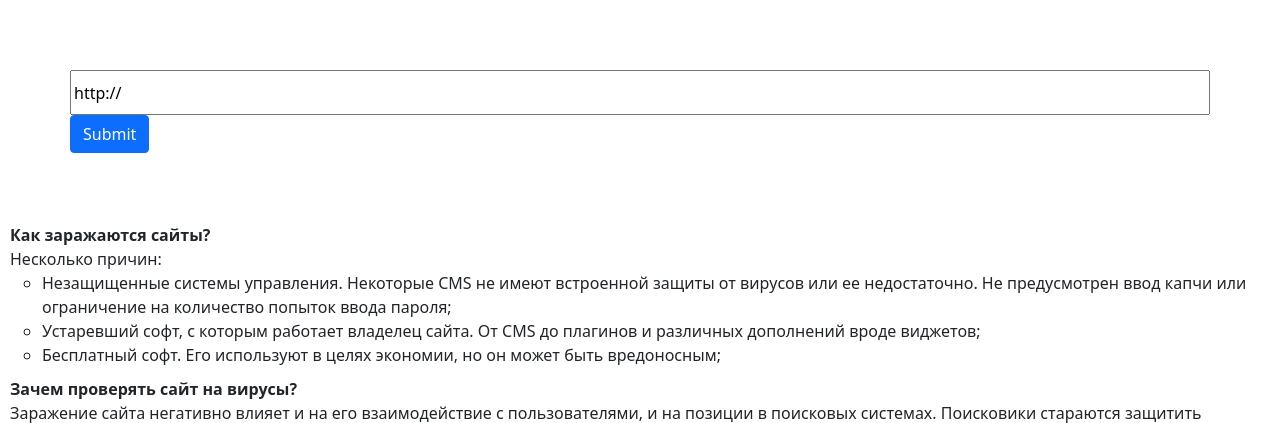
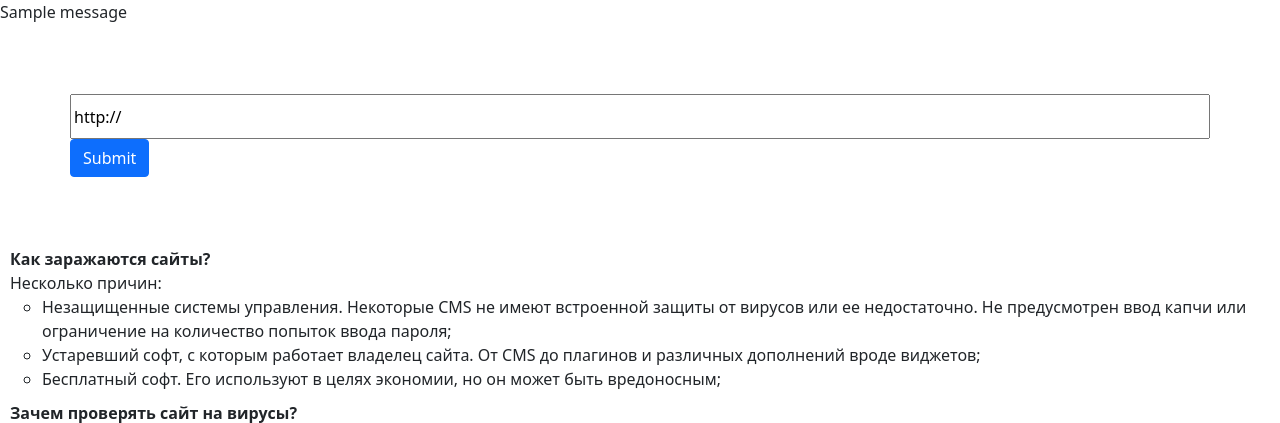
Before and after one commit to Abraham14711/projecttestforcod, a Flask app: page / in a window 1280 px wide. Shown: the part 56-479 px from the top of the page. Run offline with Flask 2, Linux system fonts and the light colour scheme; one stand-in notice (Sample message) is shown; some libraries are stand-ins or nearby versions.

Commit message:
Update mainpage.html

```diff
--- a/templates/mainpage.html
+++ b/templates/mainpage.html
@@ -30,6 +30,9 @@
 </nav>
   </head>
   <body>
+  {%for msg in get_flashed_messages() %}
+  <div class="flash">{{msg}}</div>
+  {% endfor %}
   <form class="form-floating" id="checker"  method="post" onsubmit="" style="margin: 70px">
 		<div ><input type="text" name="url"  value="http://" style="width:100%; height: 45px"></div>
 		<div ><input type="submit"  class="btn btn-primary"  src=""></div>
```
